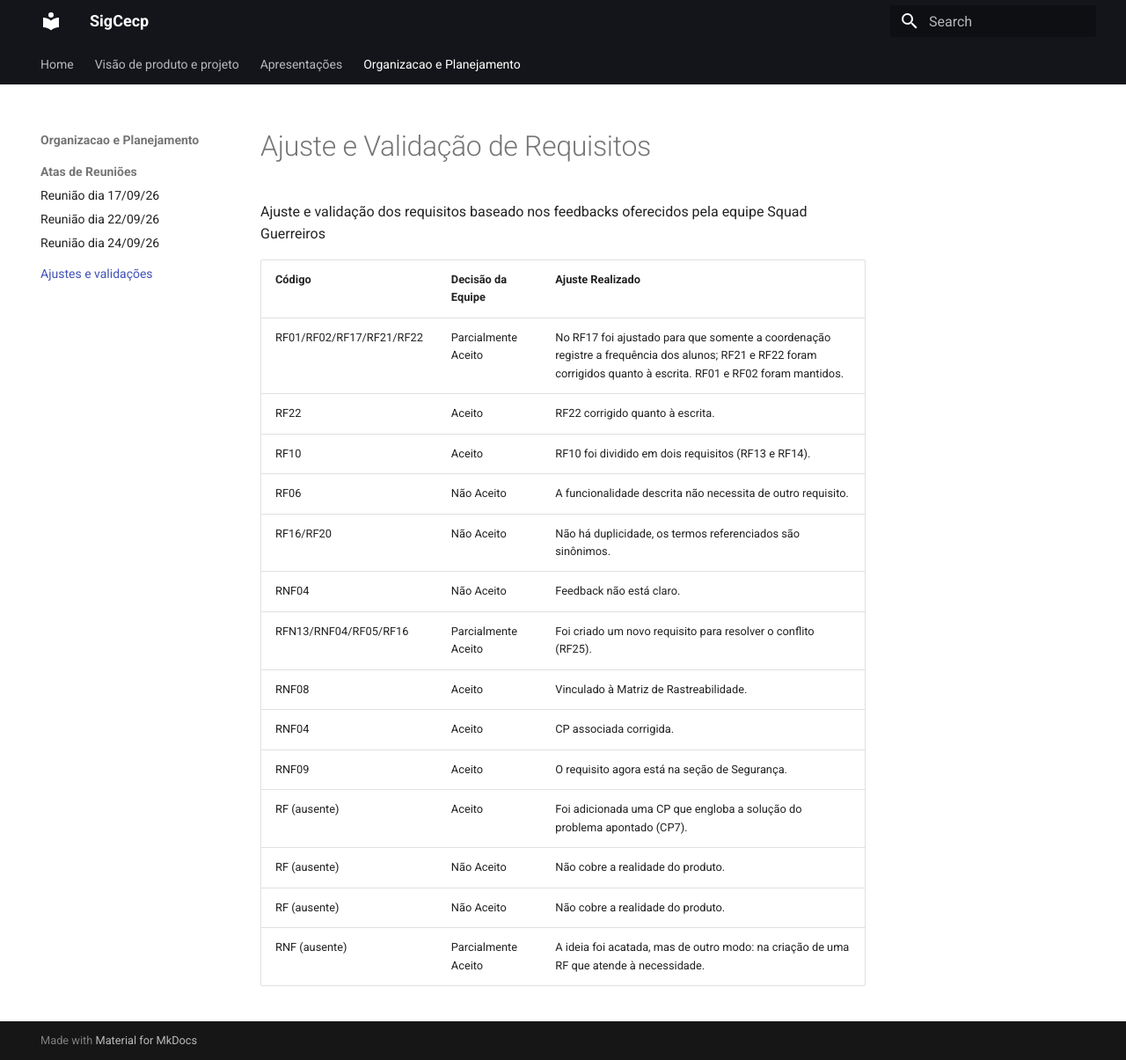
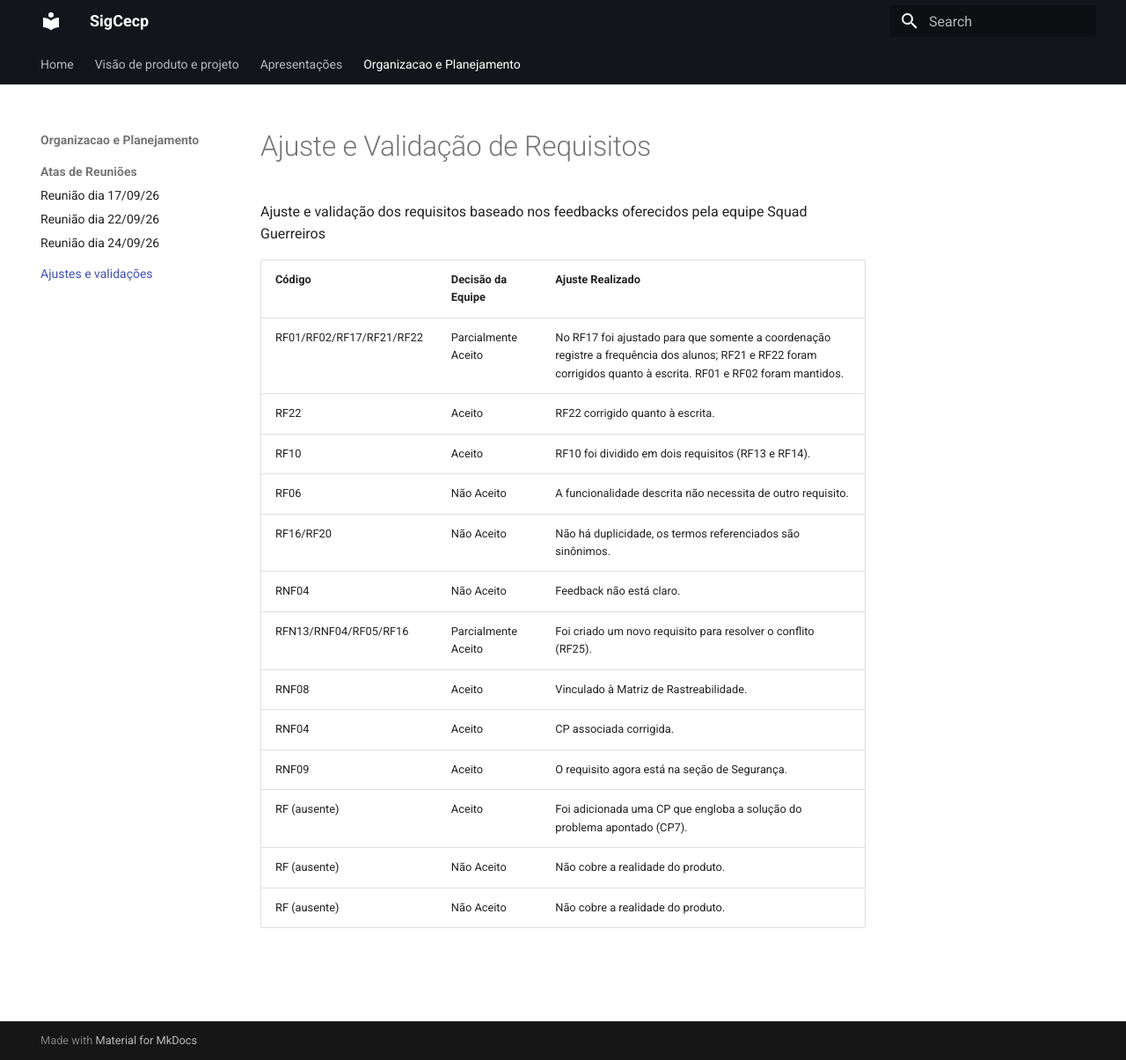
Before and after one commit to mdsreq-fga-unb/REQ-2026.2-T01-SigCecp, an MkDocs documentation site: the page built from docs/organizacao_e_planejamento/ajuste_e_validacao.md, in a window 1280 px wide and 1205 px high. Shown: the whole window at 88% size. Built offline with MkDocs 1.6.1 and Material for MkDocs 9.7.7, drawn with Linux system fonts in a browser that asks for light colours.

Commit message:
Pequeno ajuste
última linha da tabela apagada

```diff
--- a/docs/organizacao_e_planejamento/ajuste_e_validacao.md
+++ b/docs/organizacao_e_planejamento/ajuste_e_validacao.md
@@ -17,4 +17,3 @@ Ajuste e validação dos requisitos baseado nos feedbacks oferecidos pela equipe
 | RF (ausente) | Aceito | Foi adicionada uma CP que engloba a solução do problema apontado (CP7).
 | RF (ausente) | Não Aceito | Não cobre a realidade do produto.
 | RF (ausente) | Não Aceito | Não cobre a realidade do produto.
-| RNF (ausente) | Parcialmente Aceito | A ideia foi acatada, mas de outro modo: na criação de uma RF que atende à necessidade.
```
